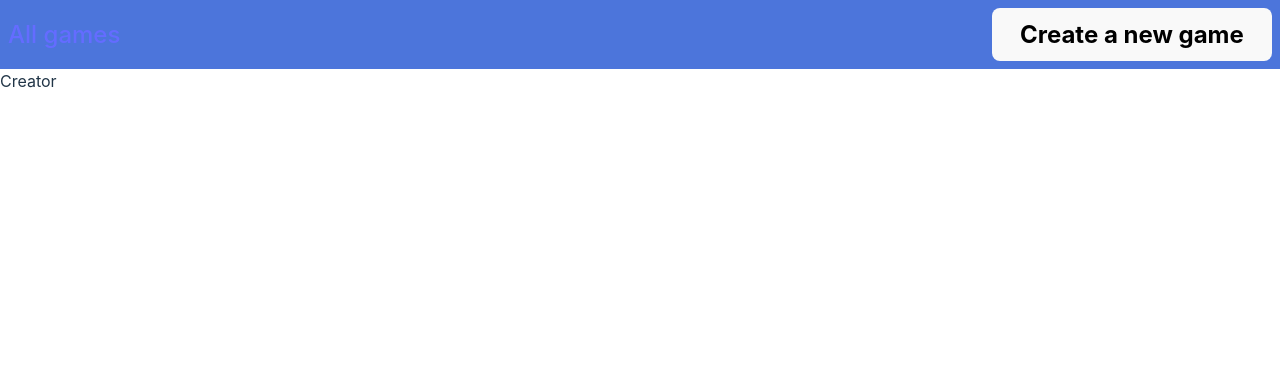
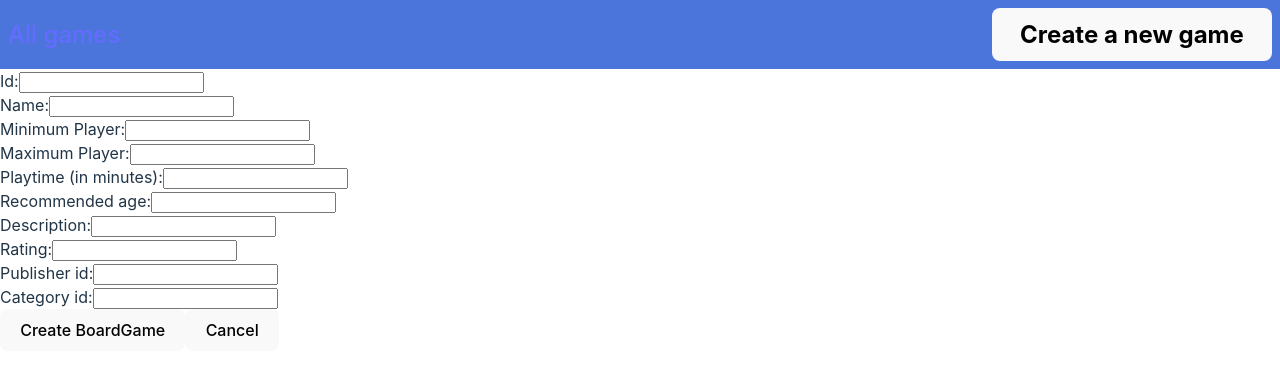
Before and after one commit to CodecoolGlobal/el-proyecte-grande-sprint-1-java-szplkflrn, a React (Vite) app in the folder frontend/: page /games/create in a window 1280 px wide. Shown: the top 374 px of the page. Built offline with nearby package versions, Linux system fonts and the light colour scheme.

Commit message:
feat(Frontend): add Create new Game form

```diff
--- /dev/null
+++ b/frontend/src/Components/BoardGameForm/BoardGameForm.jsx
@@ -0,0 +1,133 @@
+import { useState, useEffect } from "react";
+
+
+const BoardGameForm = ({ onSave, disabled, boardGame, onCancel }) => {
+
+    const createGame = async (boardGame) => {
+        const res = await fetch("/api/newGame", {
+            method: "POST",
+            headers: {
+                "Content-Type": "application/json",
+            },
+            body: JSON.stringify(boardGame),
+        });
+        return await res.json();
+      };
+
+
+
+  const onSubmit = (e) => {
+    e.preventDefault();
+    const formData = new FormData(e.target);
+    const entries = [...formData.entries()];
+
+    const boardGame = entries.reduce((acc, entry) => {
+      const [k, v] = entry;
+      acc[k] = v;
+      return acc;
+    }, {});
+
+    return createGame(boardGame);
+  };
+
+  return (
+    <form className="BoardGameForm" onSubmit={onSubmit}>
+      {boardGame && <input type="hidden" name="_id" defaultValue={boardGame.id} />}
+
+      <div className="control">
+        <label htmlFor="id">Id:</label>
+        <input
+        type="number"
+          name="id"
+          id="id"
+        />
+      </div>
+      <div className="control">
+        <label htmlFor="gameName">Name:</label>
+        <input
+          name="gameName"
+          id="gameName"
+        />
+      </div>
+      <div className="control">
+        <label htmlFor="minPlayer">Minimum Player:</label>
+        <input
+          type="number"
+          name="minPlayer"
+          id="minPlayer"
+        />
+      </div>
+      <div className="control">
+        <label htmlFor="maxPlayer">Maximum Player:</label>
+        <input
+        type="number"
+          name="maxPlayer"
+          id="maxPlayer"
+        />
+      </div>
+      <div className="control">
+        <label htmlFor="playTimeInMinutes">Playtime (in minutes):</label>
+        <input
+        type="number"
+          name="playTimeInMinutes"
+          id="playTimeInMinutes"
+        />
+      </div>
+
+      <div className="control">
+        <label htmlFor="recommendedAge">Recommended age:</label>
+        <input
+        type="number"
+          name="recommendedAge"
+          id="recommendedAge"
+        />
+      </div>
+      <div className="control">
+        <label htmlFor="description">Description:</label>
+        <input
+          name="description"
+          id="description"
+        />
+      </div>
+      <div className="control">
+        <label htmlFor="rating">Rating:</label>
+        <input
+        type="number"
+        step="0.5"
+        max='10'
+          name="rating"
+          id="rating"
+        />
+      </div>
+      <div className="control">
+        <label htmlFor="publisherId">Publisher id:</label>
+        <input
+        type="number"
+          name="publisherId"
+          id="publisherId"
+        />
+      </div>
+      <div className="control">
+        <label htmlFor="categoryId">Category id:</label>
+        <input
+        type="number"
+          name="categoryId"
+          id="categoryId"
+        />
+      </div>
+
+
+      <div className="buttons">
+        <button type="submit" disabled={disabled}>
+          Create BoardGame
+        </button>
+
+        <button type="button" onClick={onCancel}>
+          Cancel
+        </button>
+      </div>
+    </form>
+  );
+};
+
+export default BoardGameForm;
--- /dev/null
+++ b/frontend/src/Components/BoardGameForm/index.js
@@ -0,0 +1,3 @@
+import BoardGameForm from "./BoardGameForm";
+
+export default BoardGameForm;
--- a/frontend/src/Pages/BoardGameCreator.jsx
+++ b/frontend/src/Pages/BoardGameCreator.jsx
@@ -1,5 +1,41 @@
+import { useState } from "react";
+import { useNavigate } from "react-router-dom";
+import BoardGameForm from "../Components/BoardGameForm";
+
+
+const createGame = async (boardGame) => {
+  const res = await fetch("/api/newGame", {
+        method: "POST",
+        headers: {
+            "Content-Type": "application/json",
+        },
+        body: JSON.stringify(boardGame),
+    });
+    return await res.json();
+};
+
+
 const BoardGameCreator = () => {
-    return <div> Creator </div>
+    const navigate = useNavigate();
+    const [loading, setLoading] = useState(false);
+
+    const handleCreateBoardGame = (boardGame) => {
+      setLoading(true);
+
+      createGame(boardGame)
+        .then(() => {
+          setLoading(false);
+          navigate("/");
+        })
+    };
+
+    return (
+      <BoardGameForm
+        onCancel={() => navigate("/")}
+        disabled={loading}
+        onSave={handleCreateBoardGame}
+      />
+    );
 }
 
 export default BoardGameCreator
```
